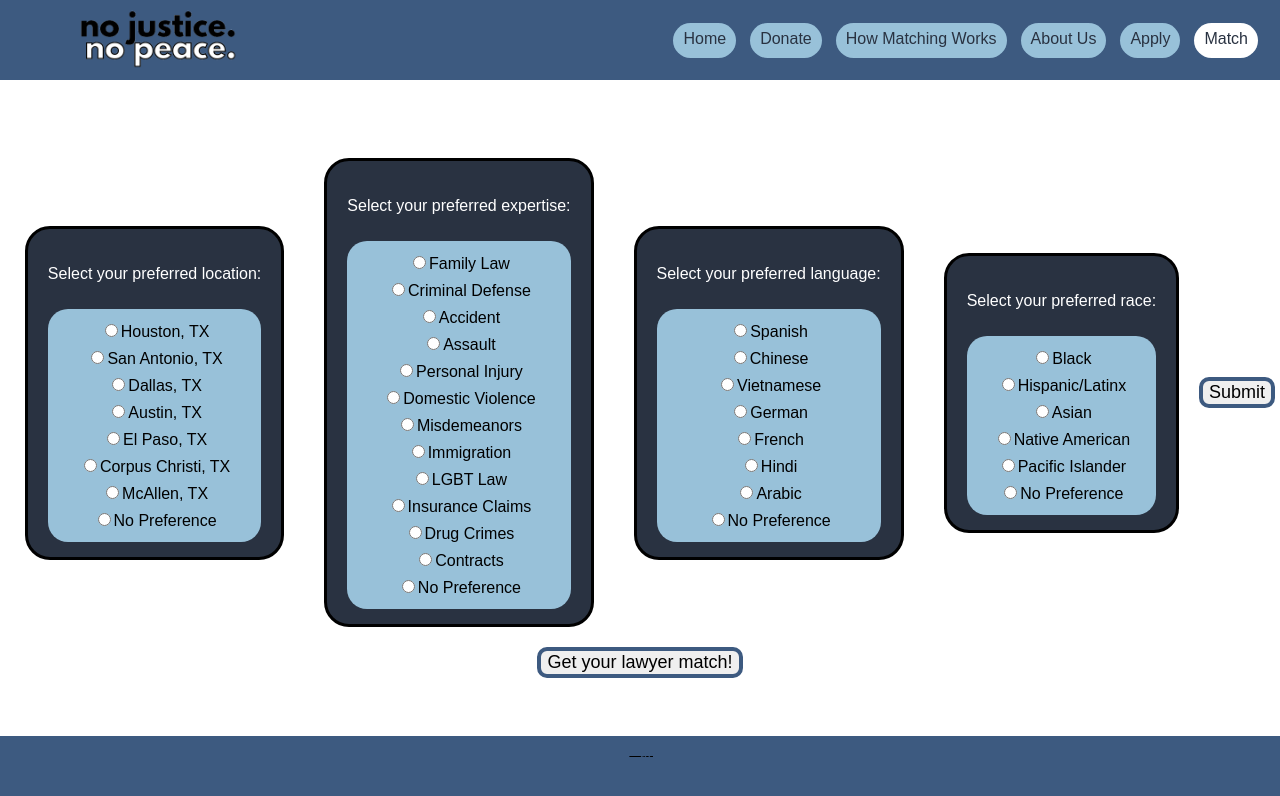
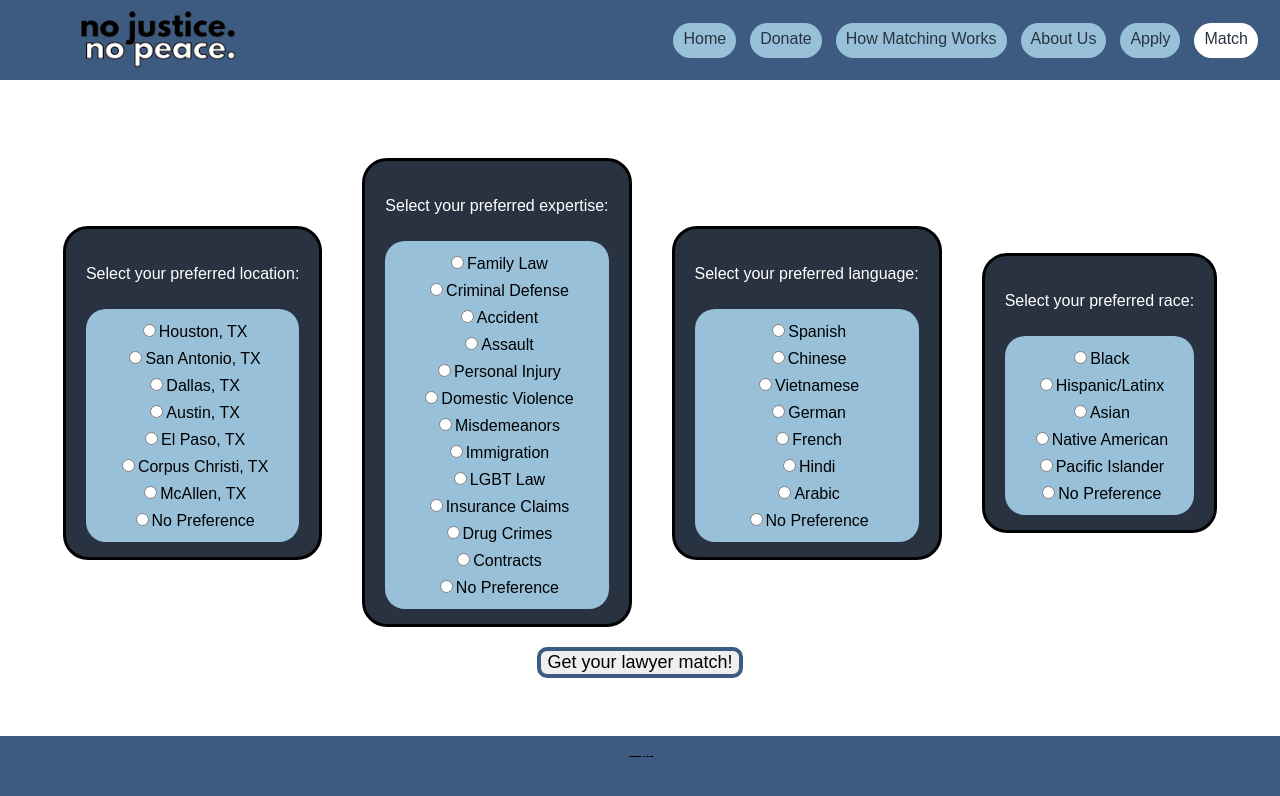
Before and after one commit to newton-huynh/HackRiceX, a React (Create React App) app: page /TakeQuiz in a window 1280 px wide. Shown: the top 796 px of the page. Built offline with nearby package versions, Linux system fonts and the light colour scheme; a web font is replaced by a local one.

Commit message:
Combine submit/get match buttons.

```diff
--- a/src/Quiz/MatchResults.js
+++ b/src/Quiz/MatchResults.js
@@ -4,14 +4,14 @@ import './MatchResults.css';
 
 function MatchResults(props) {
     return (
-        <div style={{textAlign:"center"}}>
-        <button id="myButton" style={{fontSize:"18px", borderStyle:"solid", borderColor:"#3d5a80", borderWidth:"4px", borderRadius:"10px"}}>Get your lawyer match!</button>
+        <div style={{ textAlign: "center" }}>
+            <button id="myButton" type="submit" style={{ fontSize: "18px", borderStyle: "solid", borderColor: "#3d5a80", borderWidth: "4px", borderRadius: "10px" }}>Get your lawyer match!</button>
             <div id="myModal" class="modal">
 
-        {window.onload = function(){
+                {window.onload = function () {
 
-            document.getElementById("myButton").onclick = function() {document.getElementById("myModal").style.display = "block";}
-            document.getElementsByClassName("close")[0].onclick = function() {document.getElementById("myModal").style.display = "none"}
+                    document.getElementById("myButton").onclick = function () { document.getElementById("myModal").style.display = "block"; }
+                    document.getElementsByClassName("close")[0].onclick = function () { document.getElementById("myModal").style.display = "none" }
 
                 }}
                 {/* {props.lawyers.map( lawyer =>
--- a/src/Quiz/Quiz.js
+++ b/src/Quiz/Quiz.js
@@ -156,11 +156,11 @@ const Quiz = () => (
                             <div className='error-message'>{errors.race}</div>
                         ) : null}
                     </div>
-                    <button type="submit" style={{ fontSize: "18px", borderStyle: "solid", borderColor: "#3d5a80", borderWidth: "4px", borderRadius: "10px" }}>Submit</button>
+                    <MatchResults lawyers={top_3_lawyers}></MatchResults>
                 </Form>
             )}
         </Formik>
-        <MatchResults lawyers={top_3_lawyers}></MatchResults>
+
     </div >
 );
 
```
Lines whose indentation alone changed are shown as unchanged.
